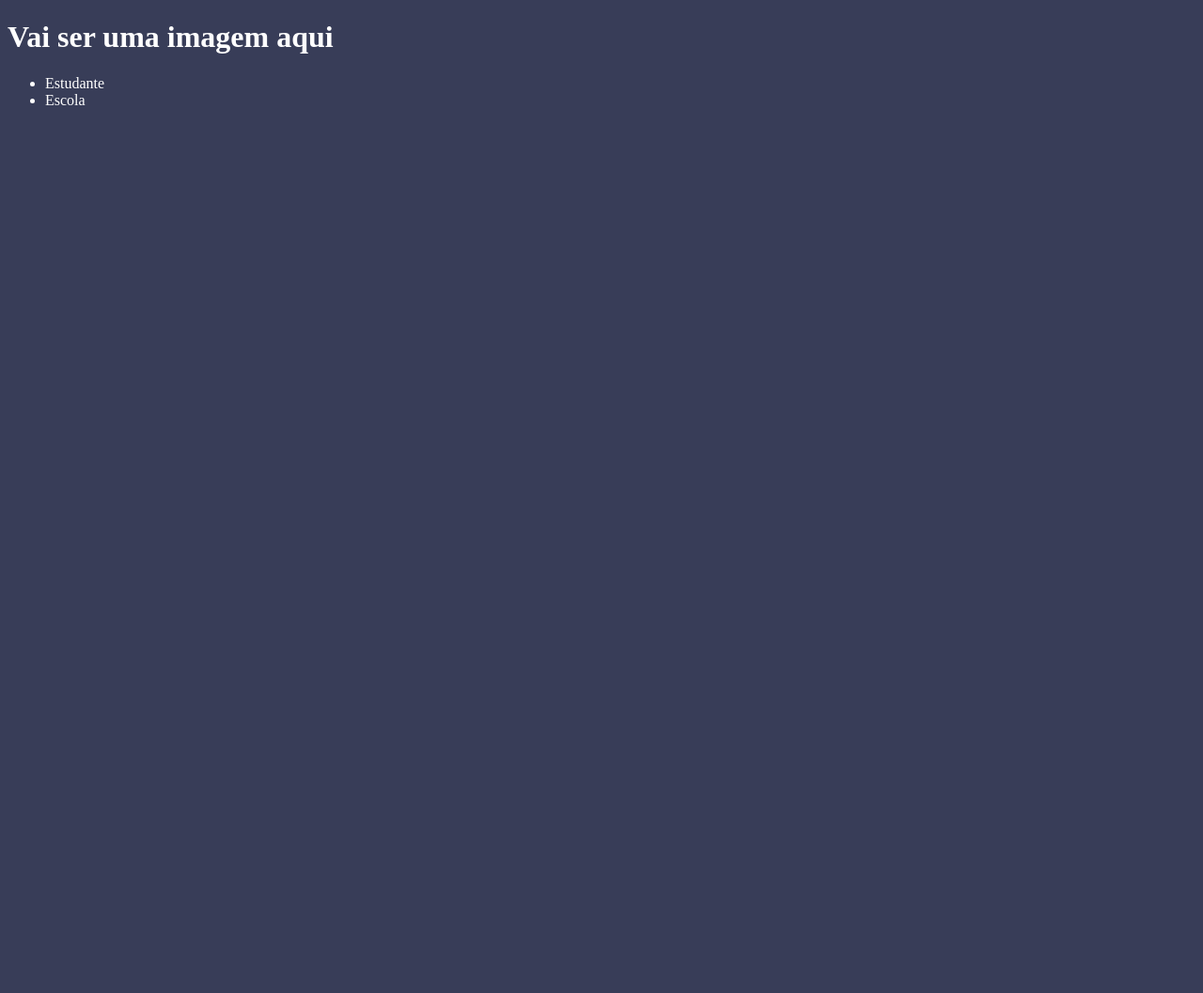
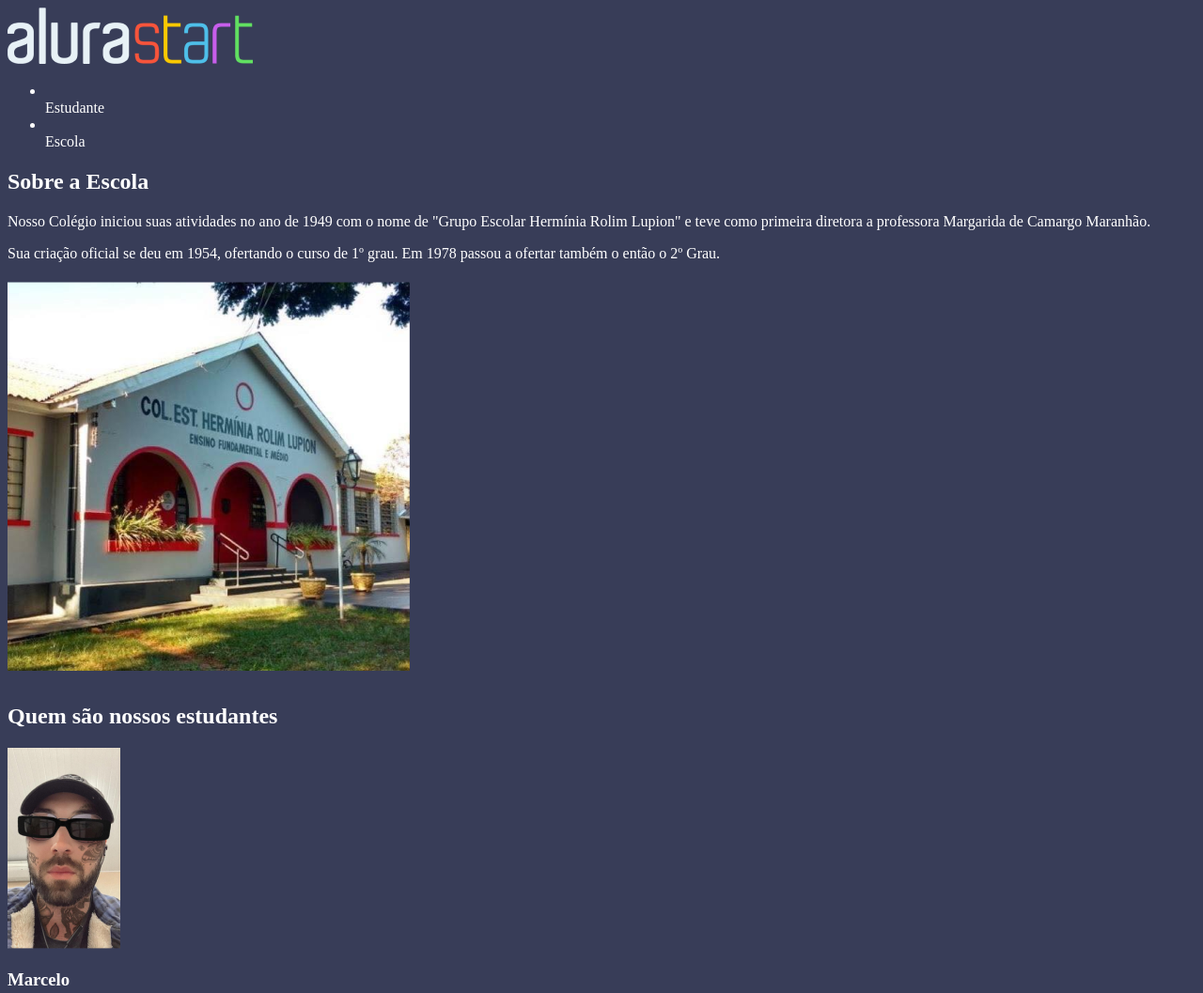
Before and after one commit to otaviominelli/otavio-minelli, a plain HTML site: page index.html in a window 1280 px wide. Shown: the whole page at 94% size. Before the commit the page ends 800 px from the top, so only its background shows below. Drawn offline with Linux system fonts and the light colour scheme; a web font is replaced by a local one.

Commit message:
Add files via upload

```diff
--- a/index.html
+++ b/index.html
@@ -3,17 +3,36 @@
 <head>
     <meta charset="UTF-8">
     <meta http-equiv="X-UA-Compatible" content="IE=edge">
-    <meta name="viewport" content="width=device-width, initial-scale=1.0">
+    <meta name="viewport" content="width= , initial-scale=1.0">
     <title>Document</title>
-     <link rel="stylesheet" href="style.css">
+    <link rel="stylesheet" href="style.css">
+    <link rel="preconnect" href="https://fonts.googleapis.com">
+<link rel="preconnect" href="https://fonts.gstatic.com" crossorigin>
+<link href="https://fonts.googleapis.com/css2?family=Diphylleia&display=swap" rel="stylesheet">
 </head>
 <body>
-<header>
-    <h1>Vai ser uma imagem aqui</h1>
-    <ul>
-        <li>Estudante</li>
-        <li>Escola</li>
+    <header class="cabeçalho">
+        <img class="cabeçalho-imagem" src="./img/alurastart logo 1.png" alt="logo da alura">
+       <ul class="cabeçalho-lista-item">
+        <li class="cabeçalho-lista-item"> </li>Estudante</li>
+        <li class="cabeçalho-lista-item"> </li>Escola</li>
     </ul>
 </header>
+<section class="escola">
+    <div>
+ <h2 class="escola-titulo">Sobre a Escola</h2>
+  <p class="escola-texto-um">Nosso Colégio iniciou suas atividades no ano de 1949 com o nome de "Grupo Escolar Hermínia Rolim Lupion" e teve como primeira diretora a professora Margarida de Camargo Maranhão.</p>
+  <p class="escola-texto-dois">Sua criação oficial se deu em 1954, ofertando o curso de 1º grau. Em 1978 passou a ofertar também o então o 2º  Grau.</p>
+  <img class="escola-imagem" src="./img/herminia.png" alt ='Colégio Hermínia'>
+  </div>
+
+
+</section>
+<section class="estudante">
+    <h2 class="estudante-titulo">Quem são nossos estudantes</h2>
+    <img src="./img/Marcelo 1.png" alt="foto do estudante Marcelo">
+    <h3>Marcelo</h3>
+</section>
+
 </body>
 </html>
```
Also changed, not shown: img/Marcelo 1.png (added), img/alurastart logo 1.png (added), img/herminia.png (added).
